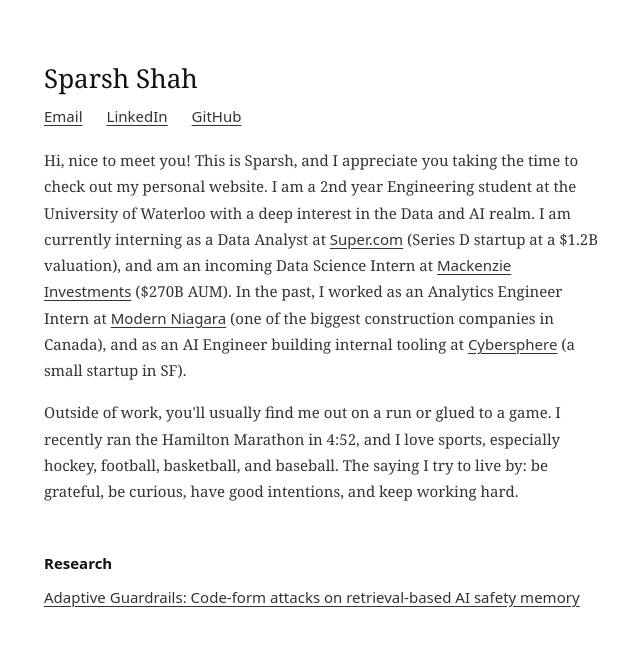
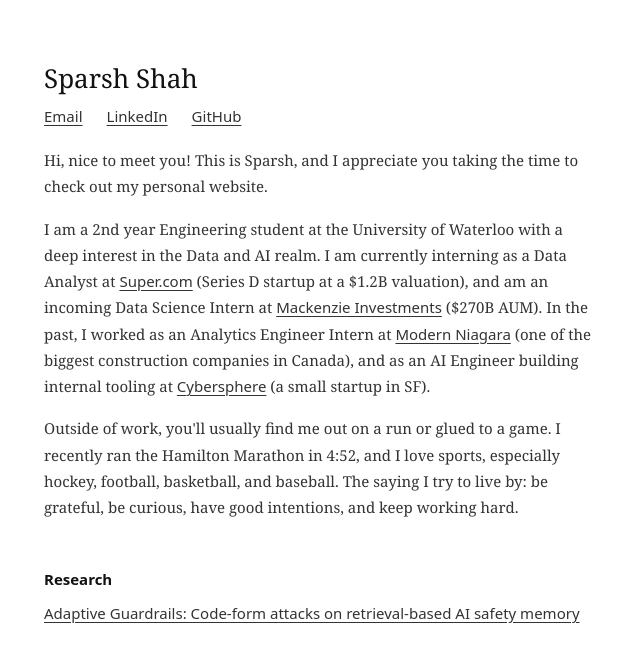
Before and after one commit to sparshshah19/sparsh-portfolio, a Next.js app: page / in a window 1280 px wide. Shown: the top 662 px of the page, without its empty margins (318-958 px from the left). Built offline with nearby package versions, Linux system fonts and the light colour scheme; a web font is replaced by a local one.

Commit message:
add paragraph break after greeting in homepage bio
Co-Authored-By: Claude Sonnet 5.5 <noreply@anthropic.com>

```diff
--- a/app/page.tsx
+++ b/app/page.tsx
@@ -42,7 +42,11 @@ export default function Page() {
       </div>
 
       <p style={{ fontFamily: "'EB Garamond', Georgia, serif", fontSize: 15, color: '#333', lineHeight: 1.75, margin: '0 0 16px' }}>
-        Hi, nice to meet you! This is Sparsh, and I appreciate you taking the time to check out my personal website. I am a 2nd year Engineering student at the University of Waterloo with a deep interest in the Data and AI realm. I am currently interning as a Data Analyst at{' '}
+        Hi, nice to meet you! This is Sparsh, and I appreciate you taking the time to check out my personal website.
+      </p>
+
+      <p style={{ fontFamily: "'EB Garamond', Georgia, serif", fontSize: 15, color: '#333', lineHeight: 1.75, margin: '0 0 16px' }}>
+        I am a 2nd year Engineering student at the University of Waterloo with a deep interest in the Data and AI realm. I am currently interning as a Data Analyst at{' '}
         {co('Super.com', 'https://www.super.com/')} (Series D startup at a $1.2B valuation), and am an incoming Data Science Intern at{' '}
         {co('Mackenzie Investments', 'https://www.mackenzieinvestments.com/')} ($270B AUM). In the past, I worked as an Analytics Engineer Intern at{' '}
         {co('Modern Niagara', 'https://modernniagara.com/')} (one of the biggest construction companies in Canada), and as an AI Engineer building internal tooling at{' '}
```
